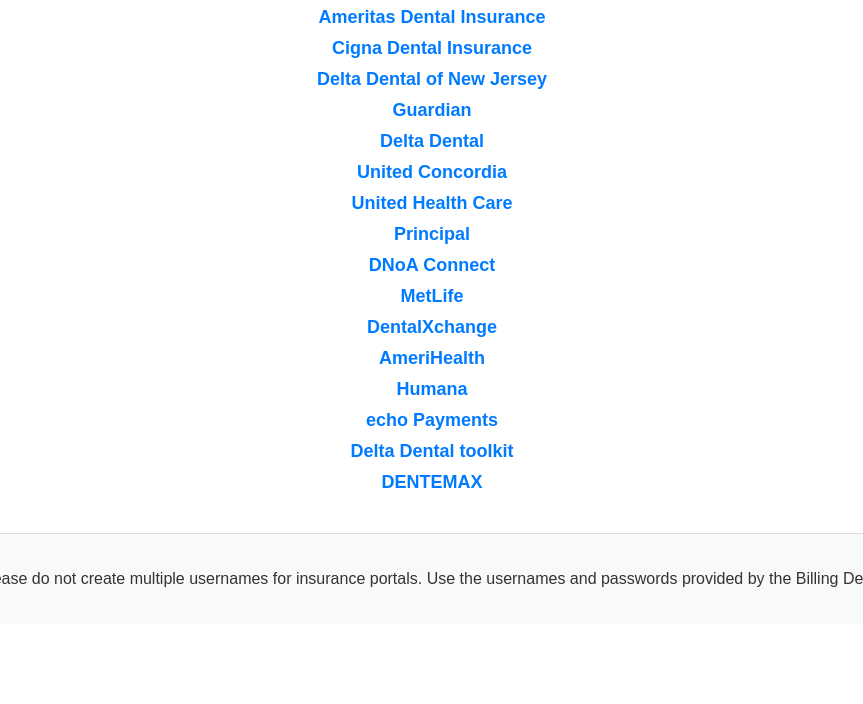
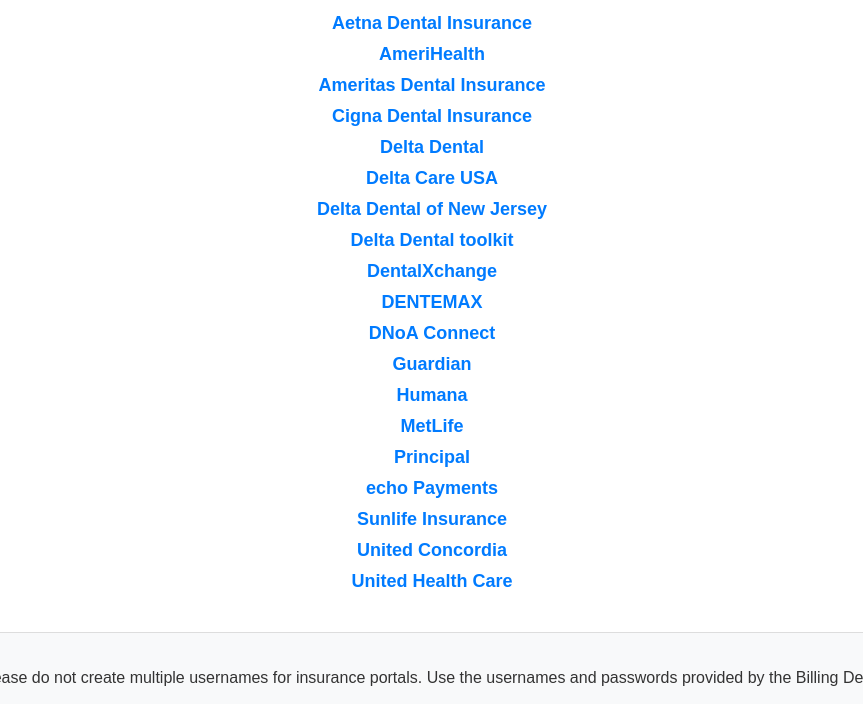
Before and after one commit to drkkdds/Dental-Insurance-bookmarks, a plain HTML site: page index.html in a window 1280 px wide. Shown: the part 503-1207 px from the top of the page, without its empty margins (208-1071 px from the left). Before the commit the page ends 1147 px from the top, so only its background shows below. Drawn offline with Linux system fonts and the light colour scheme.

Commit message:
Update index.html

```diff
--- a/index.html
+++ b/index.html
@@ -46,28 +46,30 @@
 <body>
     <div class="container">
         <img src="https://i.imgur.com/budlZTi.png" alt="KK Dental Logo" class="logo">
-        <h1>Insurance Company Bookmarks</h1>
+        <h1>List of PPO Dental Insurances accepted at KK Dental for 2025</h1>
 
         <div class="category">
             <h2>Dental Insurance</h2>
             <ul class="link-list">
                 <li><a href="https://www.aetna.com/provweb/" target="_blank">Aetna Dental Insurance</a></li>
+                <li><a href="https://www.amerihealth.com/login" target="_blank">AmeriHealth</a></li>
                 <li><a href="https://www.ameritas.com/service/login.asp" target="_blank">Ameritas Dental Insurance</a></li>
                 <li><a href="https://cignaforhcp.cigna.com/app/login" target="_blank">Cigna Dental Insurance</a></li>
+                <li><a href="https://www.deltadentalins.com/RSO/common/signon.jsp" target="_blank">Delta Dental</a></li>
+                <li><a href="https://www1.deltadentalins.com/dentists/login.html" target="_blank">Delta Care USA</a></li>
                 <li><a href="https://www.deltadentalnj.com/sign-in?rp=%2fprivate%2fdentist%2fdashboard" target="_blank">Delta Dental of New Jersey</a></li>
+                <li><a href="https://www.dentalofficetoolkit.com/dot-ui/login" target="_blank">Delta Dental toolkit</a></li>
+                <li><a href="https://register.dentalxchange.com/reg/login?1" target="_blank">DentalXchange</a></li>
+                <li><a href="https://www.dentemax.com/dentists" target="_blank">DENTEMAX</a></li>
+                <li><a href="https://www.dnoaconnect.com/#!/lookup" target="_blank">DNoA Connect</a></li>
                 <li><a href="https://www.guardianlife.com/" target="_blank">Guardian</a></li>
-                <li><a href="https://www.deltadentalins.com/RSO/common/signon.jsp" target="_blank">Delta Dental</a></li>
+                <li><a href="https://account.humana.com/" target="_blank">Humana</a></li>
+                <li><a href="https://www.metdental.metlife.com/prov/execute/home" target="_blank">MetLife</a></li>
+                <li><a href="https://accounts.principal.com/app/bookmark/0oadm2qe1orihoKba5d7/login" target="_blank">Principal</a></li>
+                <li><a href="https://www.providerpayments.com/Login.aspx?ReturnUrl=%2fInquiry.aspx" target="_blank">echo Payments</a></li>
+                <li><a href="https://providers.dentaquest.com/onboarding/start/" target="_blank">Sunlife Insurance</a></li>
                 <li><a href="https://www.unitedconcordia.com/business-services/dentists/get-started" target="_blank">United Concordia</a></li>
                 <li><a href="https://www.dbp.com/" target="_blank">United Health Care</a></li>
-                <li><a href="https://accounts.principal.com/app/bookmark/0oadm2qe1orihoKba5d7/login" target="_blank">Principal</a></li>
-                <li><a href="https://www.dnoaconnect.com/#!/lookup" target="_blank">DNoA Connect</a></li>
-                <li><a href="https://www.metdental.metlife.com/prov/execute/home" target="_blank">MetLife</a></li>
-                <li><a href="https://register.dentalxchange.com/reg/login?1" target="_blank">DentalXchange</a></li>
-                <li><a href="https://www.amerihealth.com/login" target="_blank">AmeriHealth</a></li>
-                <li><a href="https://account.humana.com/" target="_blank">Humana</a></li>
-                <li><a href="https://www.providerpayments.com/Login.aspx?ReturnUrl=%2fInquiry.aspx" target="_blank">echo Payments</a></li>
-                <li><a href="https://www.dentalofficetoolkit.com/dot-ui/login" target="_blank">Delta Dental toolkit</a></li>
-                <li><a href="https://www.dentemax.com/dentists" target="_blank">DENTEMAX</a></li>
             </ul>
         </div>
     </div>
```
